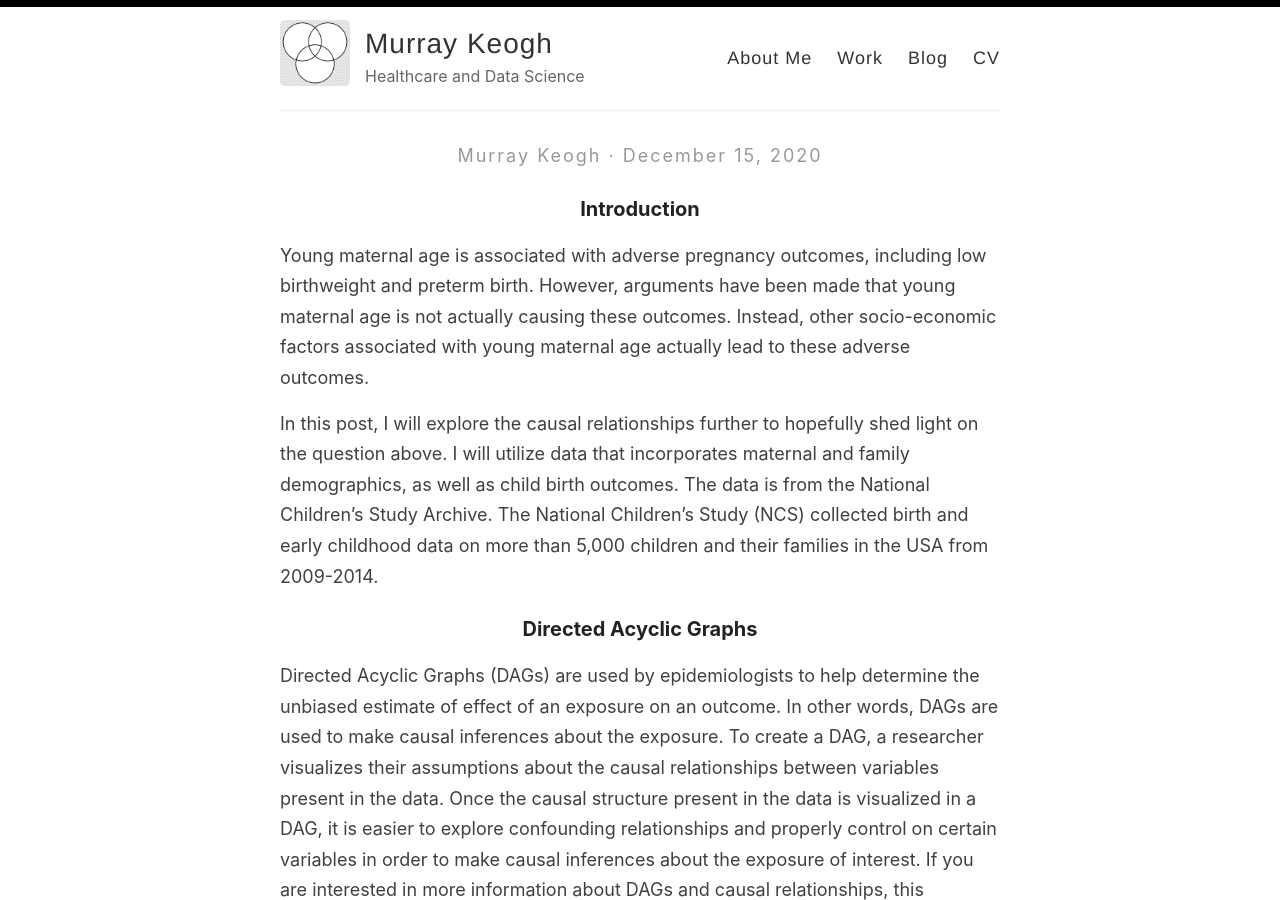
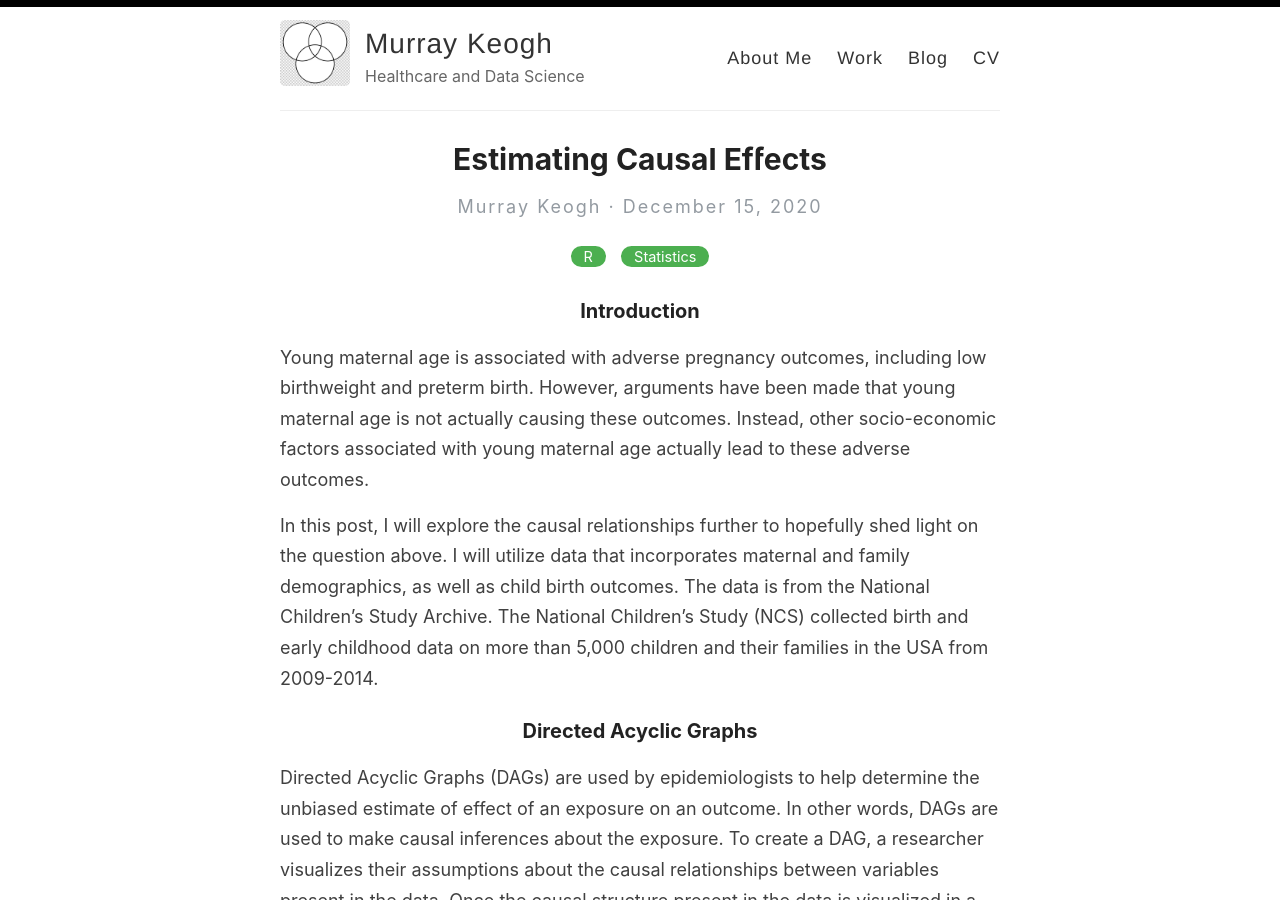
Before and after one commit to Murrkeys/Murrkeys.github.io, a Jekyll site: the page built from _posts/2020-12-15-Causal-Inference.md, in a window 1280 px wide and 900 px high. Built offline with Jekyll 4.4.1, drawn with Linux system fonts in a browser that asks for light colours; our own code applies the rules of GitHub Pages for plain Markdown files.

Commit message:
Update 2020-12-15-Causal-Inference.md

```diff
--- a/_posts/2020-12-15-Causal-Inference.md
+++ b/_posts/2020-12-15-Causal-Inference.md
@@ -1,9 +1,8 @@
 ---
 layout: post
-title: Effect of Age on Preterm Birth : A Causal Inference Approach
-categories: R,Statistics
+title: Estimating Causal Effects
+categories: [R,Statistics]
 ---
-
 ### Introduction
 
 Young maternal age is associated with adverse pregnancy outcomes,
```
